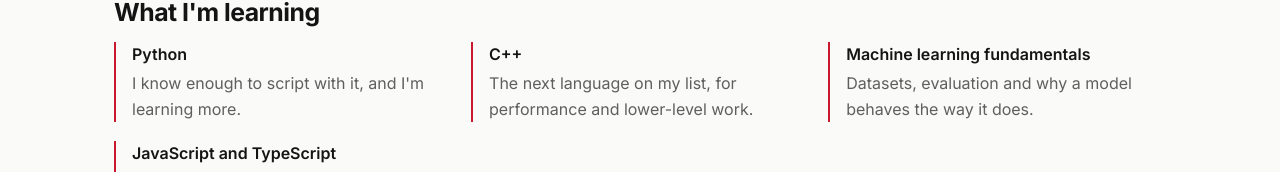
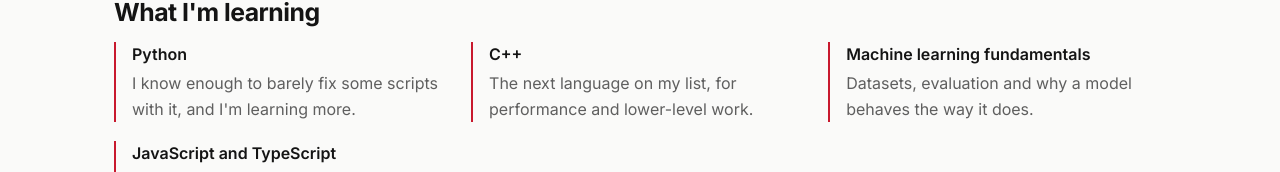
Before and after one commit to trail-b1az3r/site, a React (Vite) app: page /knowledge in a window 1280 px wide. Shown: the part 616-788 px from the top of the page. Built offline with nearby package versions, Linux system fonts and the light colour scheme.

Commit message:
Update Python learning description for clarity

```diff
--- a/src/pages/Knowledge.tsx
+++ b/src/pages/Knowledge.tsx
@@ -7,7 +7,7 @@
   ['Building this site', 'React, TypeScript and Vite, with a build that pulls live GitHub and Hugging Face data and deploys on GitHub Pages.', '/github'],
 ]
 const LEARNING: [string, string][] = [
-  ['Python', 'I know enough to script with it, and I\'m learning more.'],
+  ['Python', 'I know enough to barely fix some scripts with it, and I\'m learning more.'],
   ['C++', 'The next language on my list, for performance and lower-level work.'],
   ['Machine learning fundamentals', 'Datasets, evaluation and why a model behaves the way it does.'],
   ['JavaScript and TypeScript', 'I know a little. This site is written in TypeScript, with a lot of help from AI tools.'],
```
